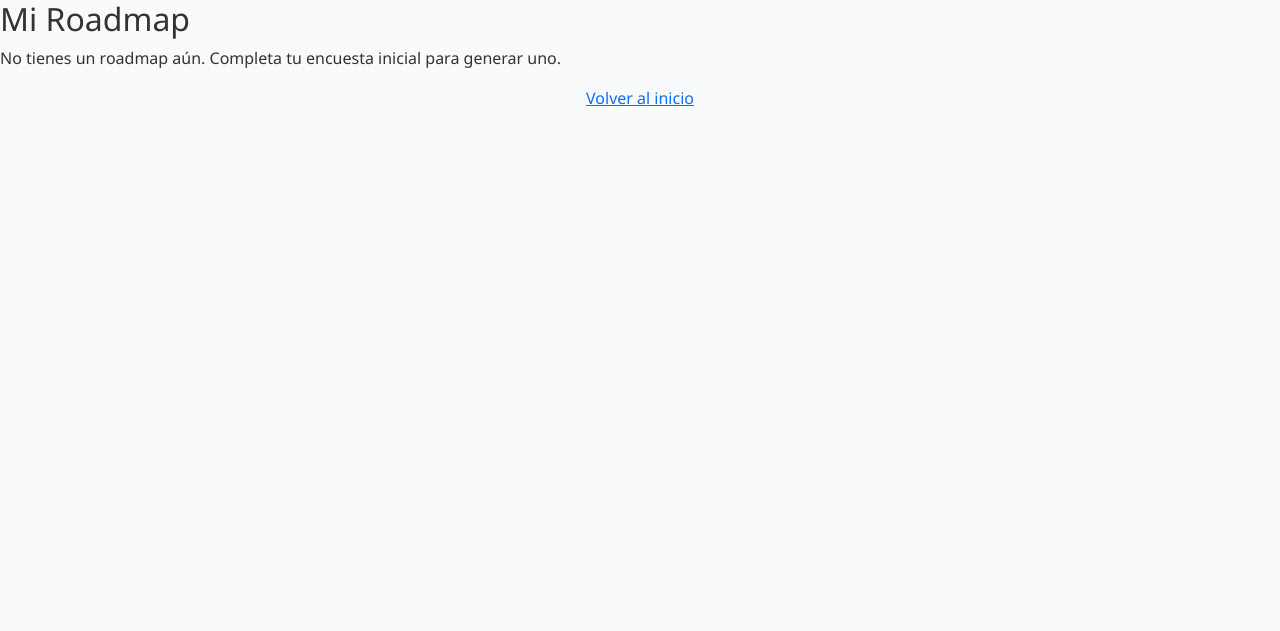
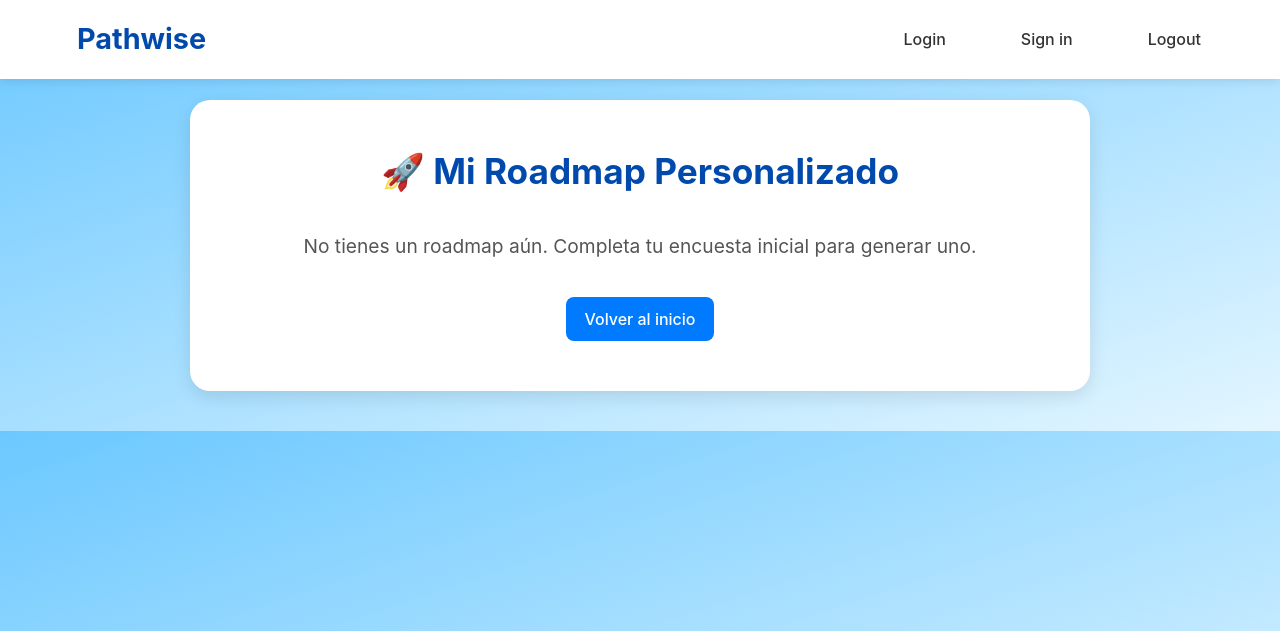
Before and after one commit to chainchair/PathWise, a Django app: template roadmap/templates/roadmap/myRoadmap.html in a window 1280 px wide. Shown: the top 631 px of the page. Run offline with Django 5.2, Linux system fonts and the light colour scheme; the template is opened without the code that fills it, so the values that code supplies are empty.

Commit message:
cambios del html my roadmap y ajuste en requirements
reestructuracion del html de my roadmap acorde a las demas paginas, navbar y colores.

```diff
--- a/requirements.txt
+++ b/requirements.txt
@@ -1,5 +1,6 @@
 Django>=5.0,<6.0
 python-dotenv>=1.0,<2.0
+python_version >= 3.10
 pip >= 23.0, < 25.0
 openai>=1.0.0
 
--- a/roadmap/templates/roadmap/myRoadmap.html
+++ b/roadmap/templates/roadmap/myRoadmap.html
@@ -2,9 +2,143 @@
 
 {% block title %}Mi Roadmap{% endblock %}
 
+{% block content %}
+<style>
+    /* Estilos para la barra de navegación igual al home */
+    header {
+        background-color: #ffffff;
+        box-shadow: 0 2px 10px rgba(0, 0, 0, 0.1);
+        padding: 15px 5%;
+        display: flex;
+        justify-content: space-between;
+        align-items: center;
+        position: fixed;
+        top: 0;
+        left: 0;
+        right: 0;
+        z-index: 1000;
+    }
 
-{% block content %}
-    <h2>Mi Roadmap</h2>
+    header h2 {
+        margin: 0;
+        color: #004aad;
+        font-size: 1.8em;
+        font-weight: bold;
+    }
+
+    header .btn {
+        text-decoration: none;
+        transition: color 0.3s ease;
+    }
+
+    header .btn:hover {
+        color: #007bff;
+    }
+
+    header nav {
+        display: flex;
+        gap: 25px;
+    }
+
+    header nav a {
+        color: #333;
+        text-decoration: none;
+        font-weight: 500;
+        padding: 8px 15px;
+        border-radius: 6px;
+        transition: all 0.3s ease;
+    }
+
+    header nav a:hover {
+        background-color: #f0f8ff;
+        color: #007bff;
+    }
+
+    /* Fondo con gradiente */
+    body {
+        background: linear-gradient(to bottom right, #6bc8ff, #e3f6ff);
+        font-family: 'Inter', sans-serif;
+        color: #1a1a1a;
+        margin: 0;
+        padding: 0;
+    }
+
+    .roadmap-container {
+        max-width: 900px;
+        margin: 100px auto 40px; /* Margen superior aumentado para separar del header */
+        background: white;
+        padding: 50px;
+        border-radius: 20px;
+        box-shadow: 0 6px 18px rgba(0, 0, 0, 0.1);
+        text-align: left;
+        transition: all 0.3s ease;
+    }
+
+    .roadmap-container:hover {
+        transform: translateY(-4px);
+        box-shadow: 0 10px 25px rgba(0, 0, 0, 0.15);
+    }
+
+    h2 {
+        text-align: center;
+        color: #004aad;
+        font-size: 2.2em;
+        margin-bottom: 30px;
+        font-weight: 700;
+    }
+
+    .step {
+        background: #f5faff;
+        border-left: 5px solid #007bff;
+        padding: 15px 20px;
+        border-radius: 10px;
+        margin-bottom: 18px;
+        line-height: 1.6;
+        transition: all 0.3s ease;
+    }
+
+    .step:hover {
+        background: #e8f4ff;
+        transform: scale(1.01);
+    }
+
+    .empty-roadmap {
+        text-align: center;
+        font-size: 1.2em;
+        color: #555;
+        margin-top: 40px;
+    }
+
+    .return-btn {
+        display: inline-block;
+        margin-top: 20px;
+        padding: 10px 18px;
+        background: #007bff;
+        color: white;
+        border-radius: 8px;
+        text-decoration: none;
+        font-weight: 500;
+        transition: 0.3s ease;
+    }
+
+    .return-btn:hover {
+        background: #005fcc;
+    }
+</style>
+
+<!-- Barra de navegación igual al home -->
+<header>
+    <a href="{% url 'landing' %}" class="btn"><h2>Pathwise</h2></a>
+    <nav>
+        <a href="{% url 'users:login' %}">Login</a>
+        <a href="{% url 'users:register' %}">Sign in</a>
+        <a href="{% url 'users:logout' %}">Logout</a>
+    </nav>
+</header>
+
+<div class="roadmap-container">
+    <h2>🚀 Mi Roadmap Personalizado</h2>
+
     {% if roadmap %}
         {% for line in roadmap.content.splitlines %}
             {% if line %}
```
